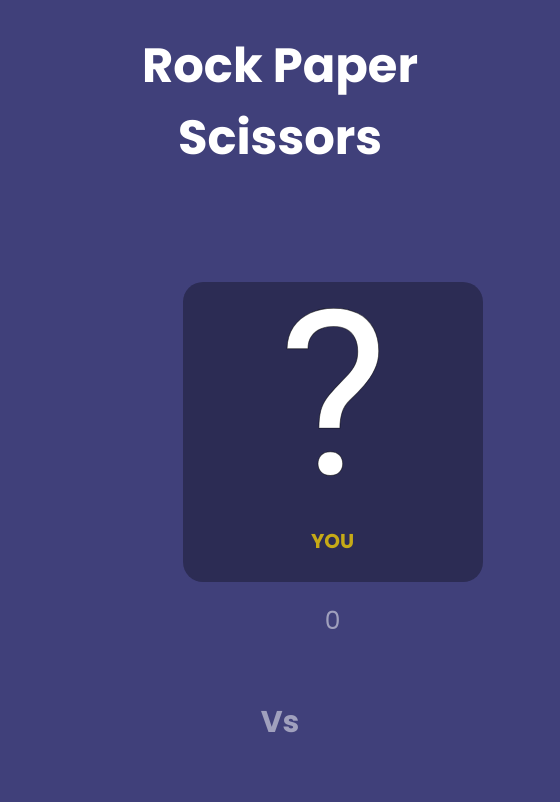
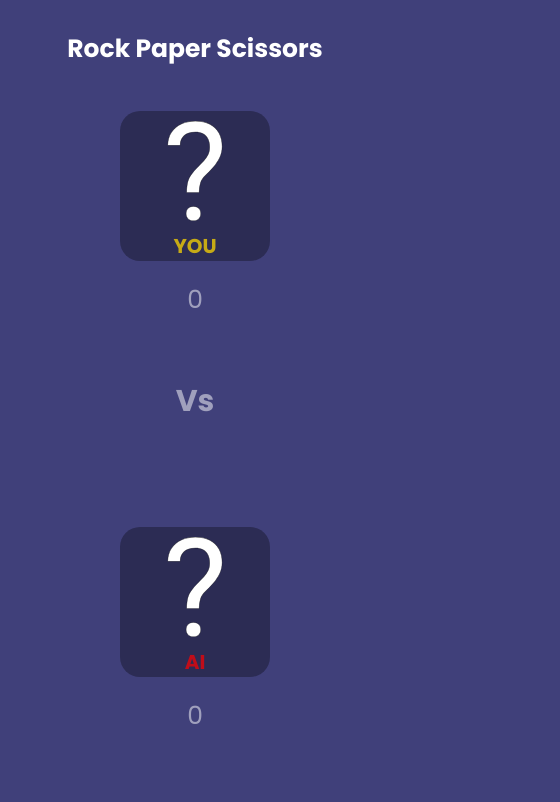
Before and after one commit to SuperCoolNinja/ROCK-PAPER-SCISSORS, a plain HTML site: page index.html in a window 390 px wide. Shown: the top 802 px of the page, 560 px wide, since content can reach past the window. Drawn offline with Linux system fonts and the light colour scheme.

Commit message:
added responsive for phone

```diff
--- a/style.css
+++ b/style.css
@@ -66,11 +66,9 @@ body {
   border-radius: 3rem;
   display: none;
 }
-#container-rematch:hover
-{
+#container-rematch:hover {
   background: #a10606;
 }
-
 
 .container-players-ai-moves {
   display: flex;
@@ -186,3 +184,45 @@ body {
     transform: scale(1.2);
   }
 }
+
+@media only screen and (max-width: 576px) {
+  #title {
+    font-size: 2.5rem;
+  }
+
+  .label_won {
+    font-size: 1.5rem;
+    margin-top: 0;
+  }
+
+  .item {
+    width: 15rem;
+    height: 15rem;
+    gap: 0;
+  }
+
+  #player_move,
+  #ai_move {
+    width: 20rem;
+    height: 20rem;
+    padding: 1rem;
+  }
+
+  .container-players-ai-moves {
+    justify-content: center;
+  }
+  .wrapper-item {
+    width: 50%;
+  }
+
+  .container-moves {
+    flex-direction: column;
+    gap: 3rem;
+    margin-bottom: 2rem;
+  }
+
+  #container-rematch {
+    width: 50%;
+    margin-bottom: 2rem;
+  }
+}
```
